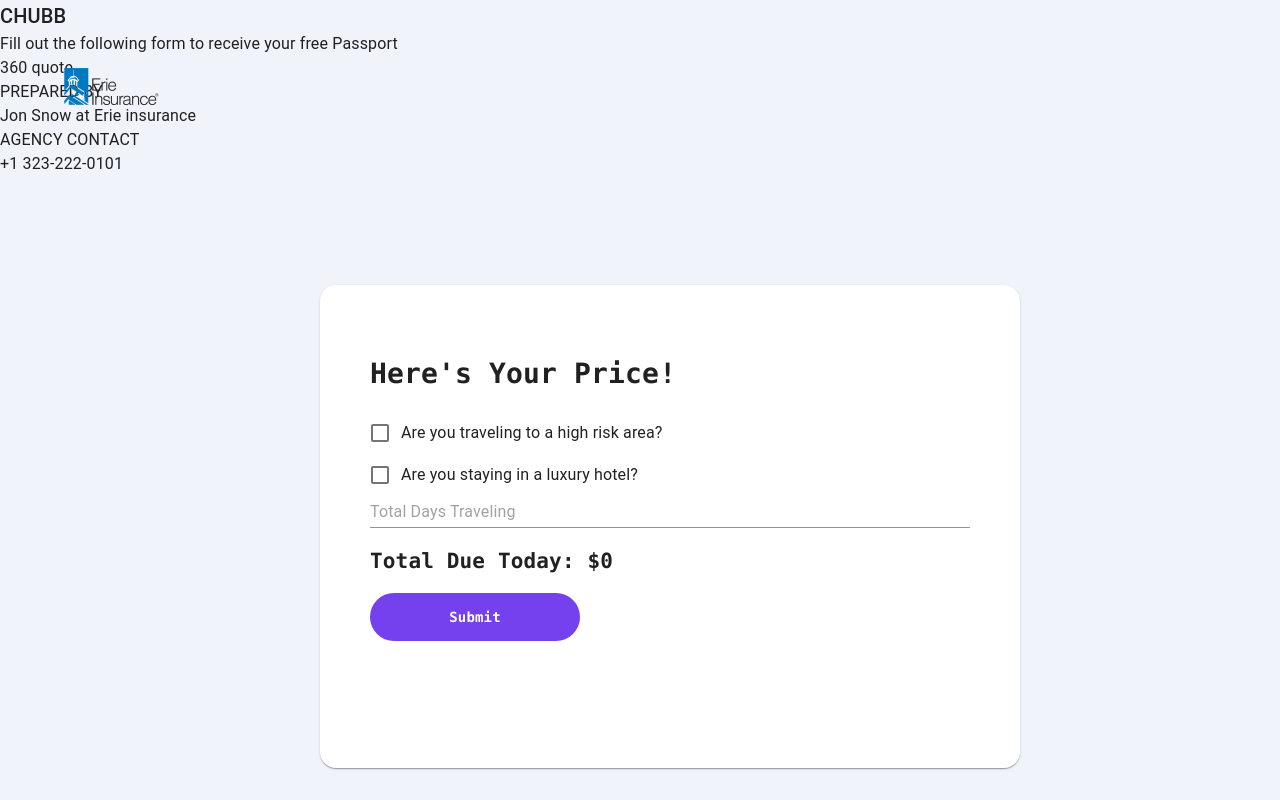
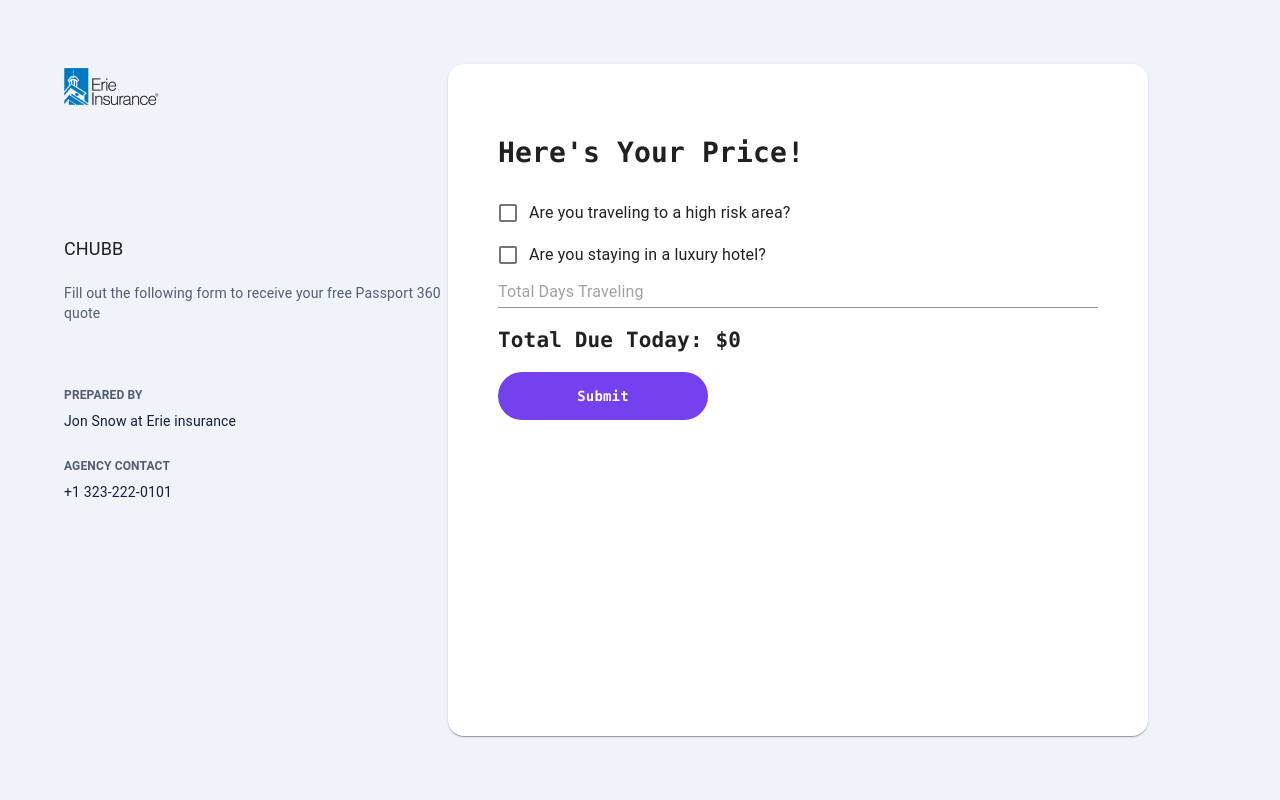
Before and after one commit to lramberg/surify, a Next.js app: page /price in a window 1280 px wide. Built offline with nearby package versions, Linux system fonts and the light colour scheme.

Commit message:
style price

```diff
--- a/pages/price.js
+++ b/pages/price.js
@@ -1,26 +1,28 @@
-import { TextField, FormControlLabel, Checkbox, Paper, Typography } from "@material-ui/core";
+import {
+  TextField,
+  FormControlLabel,
+  Checkbox,
+  Paper,
+  Typography,
+} from "@material-ui/core";
 import { makeStyles } from "@material-ui/core/styles";
 import { useState } from "react";
 import axios from "axios";
-import Button from '../components/Button/Button'
-import { Grid } from '@material-ui/core';
-import Box from '@material-ui/core/Box';
-import CssBaseline from '@material-ui/core/CssBaseline';
-
-
-
+import Button from "../components/Button/Button";
+import { Grid } from "@material-ui/core";
+import CssBaseline from "@material-ui/core/CssBaseline";
 
 const useStyles = makeStyles({
   container: {
-    backgroundColor: '#F0F3F9',
-    minHeight: '100vh',
-    position: 'relative',
-
+    backgroundColor: "#F0F3F9",
+    minHeight: "100vh",
+    position: "relative",
+    padding: 64,
   },
 
   leftSide: {
-    display: 'flex',
-    flexDirection: 'column',
+    display: "flex",
+    flexDirection: "column",
   },
 
   form: {
@@ -28,20 +30,53 @@
     display: "flex",
     flexDirection: "column",
     maxWidth: 700,
-    margin: '2.5%',
-    marginLeft: '25%',
+    maxHeight: 700,
     fontFamily: "Menlo",
-    borderRadius: '16px'
-
+    borderRadius: "16px",
   },
 
   logo: {
-    position: 'absolute',
-    width: '94.5px',
-    height: '45px',
-    left: '64px',
-    top: '64px',
-  }
+    width: "94.5px",
+    height: "45px",
+    marginBottom: 130,
+  },
+
+  title: {
+    fontSize: 18,
+    lineHeight: "20px",
+    margin: 0,
+    marginBottom: 24,
+  },
+
+  subtitle: {
+    fontSize: 14,
+    lineHeight: "20px",
+    color: "#515E76",
+    margin: 0,
+    marginBottom: 64,
+  },
+
+  otherTitle: {
+    fontSize: 12,
+    lineHeight: "16px",
+    fontWeight: 600,
+    color: "#515E76",
+    margin: 0,
+    marginBottom: 8,
+  },
+
+  otherSubtitle: {
+    fontSize: 14,
+    lineHeight: "20px",
+    color: "#0F2042",
+    margin: 0,
+  },
+
+  wrapper: {
+    display: "flex",
+    flexDirection: "column",
+    marginBottom: 27,
+  },
 });
 
 function PricePage() {
@@ -52,55 +87,53 @@
   const [price, setPrice] = useState(0);
 
   async function getPrice() {
-    const brokerSheetId = window.localStorage.getItem('brokerSheetId')
+    const brokerSheetId = window.localStorage.getItem("brokerSheetId");
 
     const data = {
-      'broker_sheet_id': brokerSheetId,
-      'traveler': {
-        "is_high_risk_area": isHighRisk,
-        "total_days_traveling": daysTraveling,
-        "is_luxury_stay": isLuxury
-      }
-    }
+      broker_sheet_id: brokerSheetId,
+      traveler: {
+        is_high_risk_area: isHighRisk,
+        total_days_traveling: daysTraveling,
+        is_luxury_stay: isLuxury,
+      },
+    };
 
     try {
-        await axios.post('https://tdwbtw.herokuapp.com/api/premiums/calculate/', data).then(function(response) {
-          console.log("getPrice >  successs ", response)
-          setPrice(response.data.price)
-        })
+      await axios
+        .post("https://tdwbtw.herokuapp.com/api/premiums/calculate/", data)
+        .then(function (response) {
+          console.log("getPrice >  successs ", response);
+          setPrice(response.data.price);
+        });
     } catch (error) {
-      console.log('getPrice > error ', error)
+      console.log("getPrice > error ", error);
     }
   }
-
 
   return (
     <Grid container className={classes.container}>
       <CssBaseline />
 
       <Grid item md={4} className={classes.leftSide}>
-        <Box
-          className={classes.logo}
-          component='img'
-          src='/eerie_insurance.png'
-          height={40}
-        />
+        <img className={classes.logo} src="/eerie_insurance.png" />
+        <div>
+          <p className={classes.title}>CHUBB</p>
 
-        <Typography variant="h6">
-          CHUBB
-        </Typography>
+          <p className={classes.subtitle}>
+            Fill out the following form to receive your free Passport 360 quote
+          </p>
 
-        <Typography variant="body1">
-          Fill out the following form to receive your free Passport 360 quote
-          <br></br>
-          PREPARED BY
-          <br></br>
-          Jon Snow at Erie insurance
-          <br></br>
-          AGENCY CONTACT
-          <br></br>
-          +1 323-222-0101
-        </Typography>
+          <div className={classes.wrapper}>
+            <p className={classes.otherTitle}>PREPARED BY</p>
+
+            <p className={classes.otherSubtitle}>Jon Snow at Erie insurance</p>
+          </div>
+          <div className={classes.wrapper}>
+            <p className={classes.otherTitle}>AGENCY CONTACT</p>
+
+            <p className={classes.otherSubtitle}>+1 323-222-0101</p>
+          </div>
+        </div>
       </Grid>
 
       <Grid md={8} item component={Paper} className={classes.form}>
@@ -133,10 +166,8 @@
         />
 
         <h2>Total Due Today: ${price}</h2>
-        <Button text={'Submit'} onClick={getPrice} />
+        <Button text={"Submit"} onClick={getPrice} />
       </Grid>
-
-
     </Grid>
   );
 }
```
